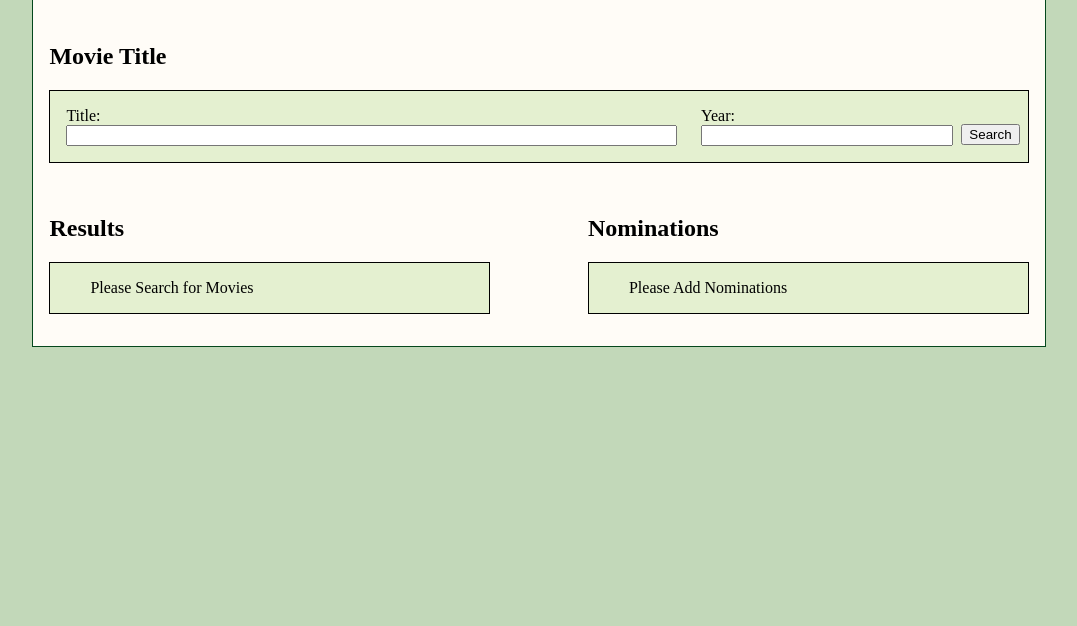
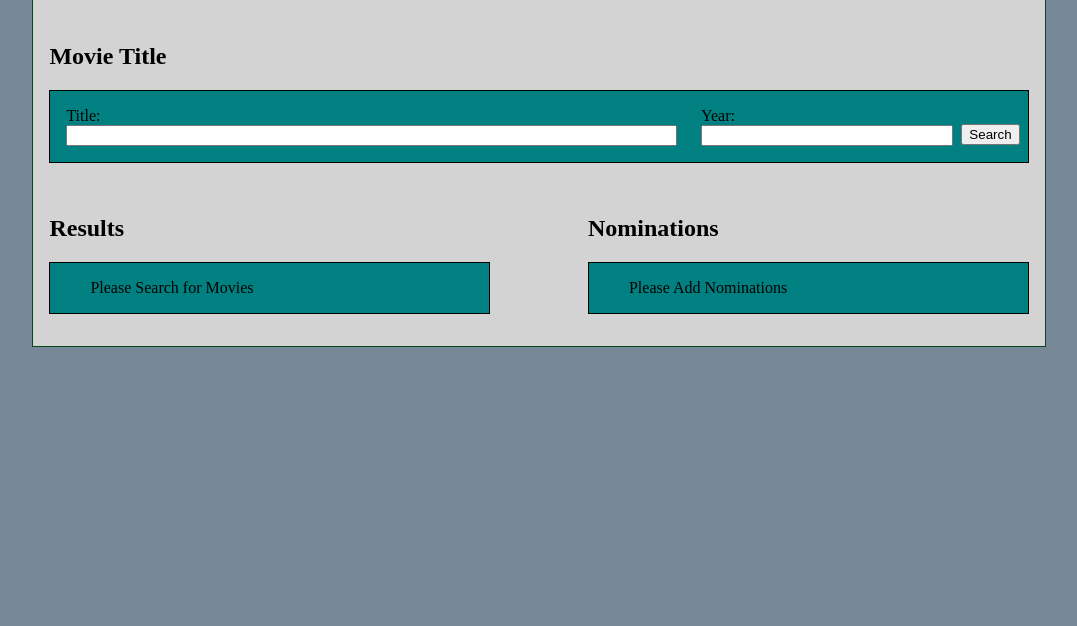
Before and after one commit to edwardhaddican/ShopifyInternChallengeWinter2021, a React app: page / in a window 1280 px wide. Shown: the part 174-800 px from the top of the page, without its empty margins (101-1178 px from the left). Built offline with nearby package versions, Linux system fonts and the light colour scheme.

Commit message:
playing with colors

```diff
--- a/src/css/main.css
+++ b/src/css/main.css
@@ -1,6 +1,6 @@
 
 body{
-  background-color: #C2D8B9;
+  background-color: #778899;
 }
 
 .main-container{
@@ -9,7 +9,7 @@ body{
   width: 80%;
   margin: 0 auto;
   margin-top:100px;
-  background-color: #FFFCF7;
+  background-color: #d3d3d3;
   border: 1px solid #04471C;
 }
 
@@ -25,7 +25,7 @@ body{
 }
 
 .searchbar-inner-container{
-  background-color:#E4F0D0;
+  background-color:#008080;
   display: flex;
   justify-content: center;
   flex-direction: row;
@@ -74,7 +74,7 @@ body{
 }
 
 .result-list{
-  background-color:#E4F0D0;
+  background-color:#008080;
   border-style: solid;
   border-width: 1px;
 }
@@ -84,7 +84,7 @@ body{
 }
 
 .nominations-list{
-  background-color:#E4F0D0;
+  background-color:#008080;
   border-style: solid;
   border-width: 1px;
 }
```
Also changed, not shown: 1 other file.
